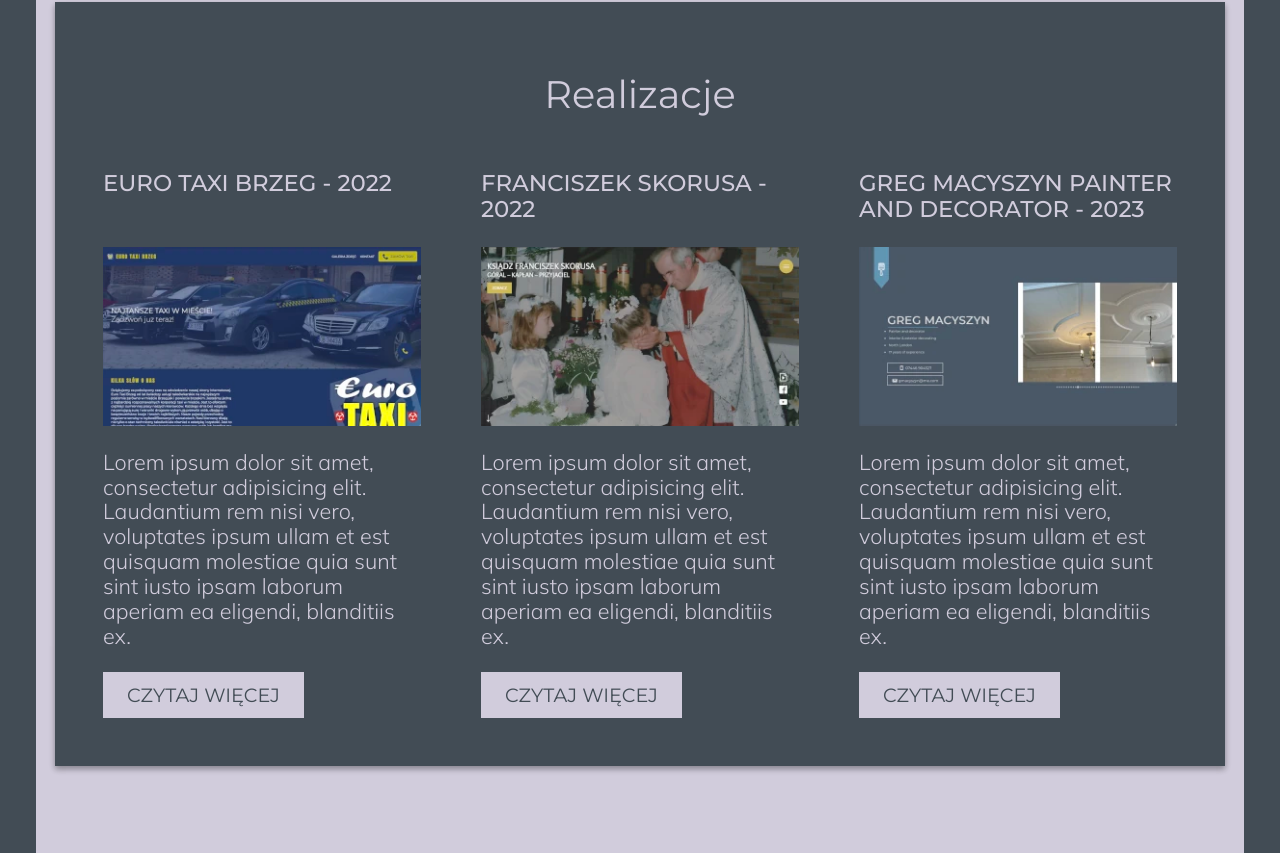
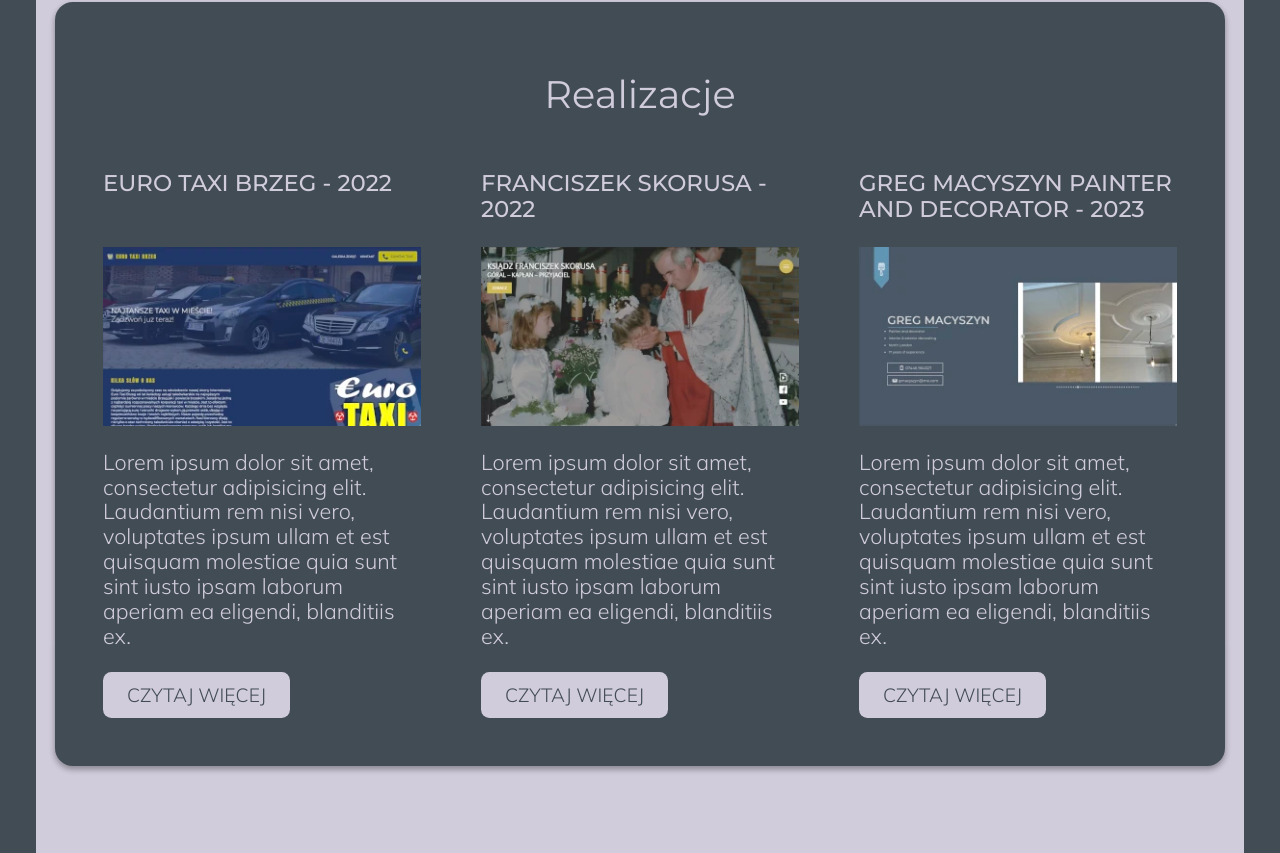
Before and after one commit to wiktor-bandura/my-personal-websiite-static-template, a website: page index.html in a window 1280 px wide. Shown: the part 1944-2797 px from the top of the page. Drawn offline with nearby package versions, Linux system fonts and the light colour scheme; files that its build step writes are made by us from their sources.

Commit message:
Added some oval shapes

```diff
--- a/sass/components/_button.scss
+++ b/sass/components/_button.scss
@@ -4,9 +4,11 @@
     color: $secondary;
     text-transform: uppercase;
     text-decoration: none;
+    font-family: $secondary-font;
     background-color: $primary;
     width: fit-content;
     transition: .1s ease-in-out;
+    border-radius: .7rem;
 
     &--dark {
         color: $primary;
--- a/sass/layout/_about.scss
+++ b/sass/layout/_about.scss
@@ -6,6 +6,7 @@
     margin-top: 4rem;
     z-index: 2;
     box-shadow: rgba(0, 0, 0, 0.16) 0px 3px 6px, rgba(0, 0, 0, 0.23) 0px 3px 6px;
+    border-radius: 1.5rem;
 
 
 
--- a/sass/layout/_realizations.scss
+++ b/sass/layout/_realizations.scss
@@ -6,6 +6,7 @@
     background-color: $secondary;
     box-shadow: rgba(0, 0, 0, 0.16) 0px 3px 6px, rgba(0, 0, 0, 0.23) 0px 3px 6px;
     z-index: 3;
+    border-radius: 1.5rem;
 
     &__realization {
         display: flex;
--- a/sass/utils/_typography.scss
+++ b/sass/utils/_typography.scss
@@ -36,4 +36,5 @@
     height: .6rem;
     max-width: 30rem;
     background-color: $primary;
+    border-radius: .2rem;
 }
```
Also changed, not shown: blog/single.html (+1 -0 lines).
